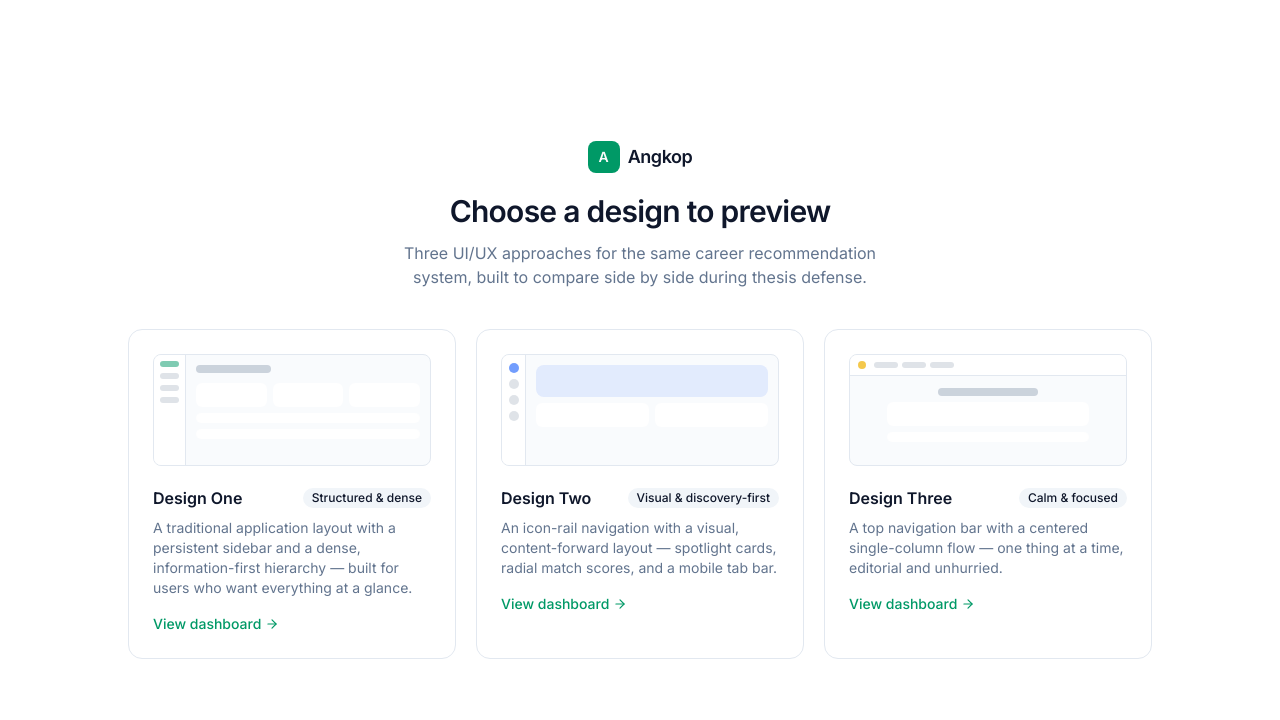
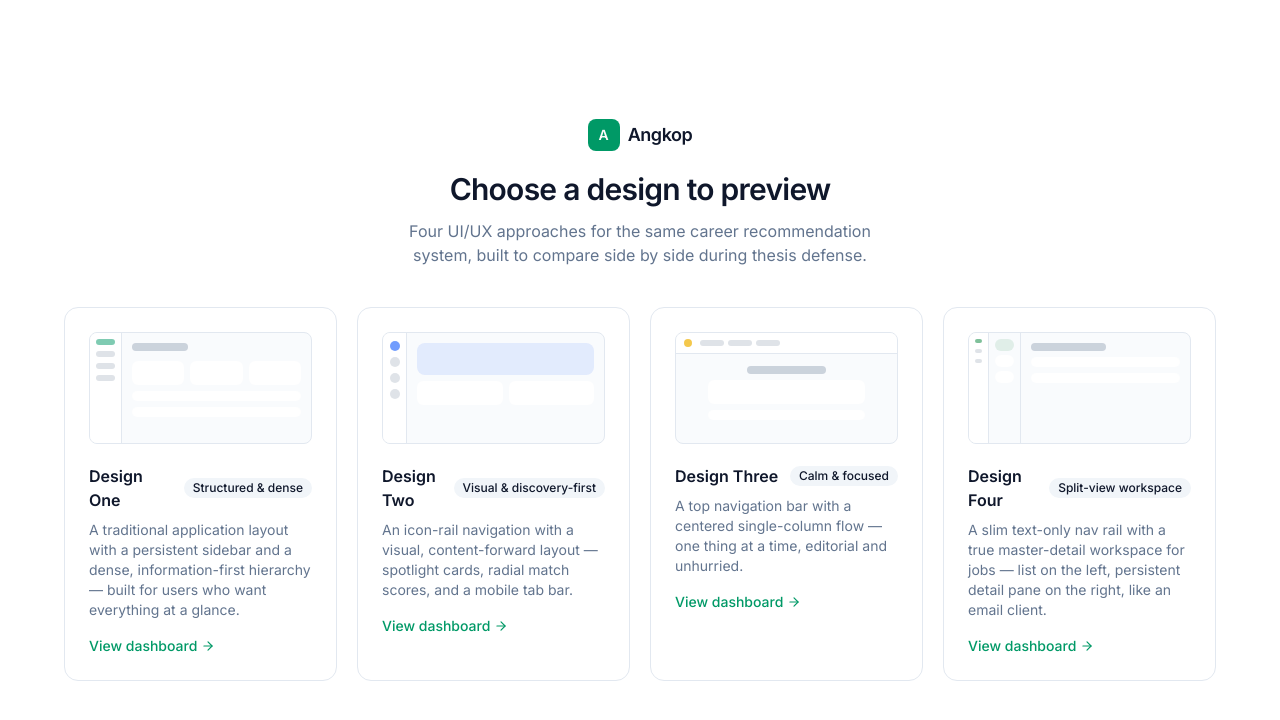
Before and after one commit to JPAVictoria/sandbox-designs, a Next.js app: page / in a window 1280 px wide. Shown: the top 720 px of the page. Built offline with nearby package versions, Linux system fonts and the light colour scheme.

Commit message:
feat: enable Design Four on the selection landing page
Adds the fourth card with a rail+list+detail preview thumbnail
rendered in the theme-forest scope, and widens the grid to fit
four designs.

```diff
--- a/app/(main)/page.js
+++ b/app/(main)/page.js
@@ -31,6 +31,14 @@ const designs = [
       "A top navigation bar with a centered single-column flow — one thing at a time, editorial and unhurried.",
     available: true,
   },
+  {
+    slug: "design-four",
+    name: "Design Four",
+    tagline: "Split-view workspace",
+    description:
+      "A slim text-only nav rail with a true master-detail workspace for jobs — list on the left, persistent detail pane on the right, like an email client.",
+    available: true,
+  },
 ];
 
 export default function DesignSelectionPage() {
@@ -54,12 +62,12 @@ export default function DesignSelectionPage() {
           Choose a design to preview
         </h1>
         <p className="mt-3 text-sm text-balance text-muted-foreground sm:text-base">
-          Three UI/UX approaches for the same career recommendation system, built
+          Four UI/UX approaches for the same career recommendation system, built
           to compare side by side during thesis defense.
         </p>
       </motion.div>
 
-      <div className="grid w-full max-w-5xl gap-5 sm:grid-cols-2 lg:grid-cols-3">
+      <div className="grid w-full max-w-6xl gap-5 sm:grid-cols-2 lg:grid-cols-4">
         {designs.map((design, index) => (
           <DesignCard key={design.slug} design={design} index={index} />
         ))}
@@ -161,6 +169,7 @@ function DesignPreview({ slug }) {
     );
   }
 
+  if (slug === "design-three") {
     return (
       <div className="theme-yellow flex h-28 flex-col overflow-hidden rounded-md border border-border bg-muted/40">
         <div className="flex items-center gap-1 border-b border-border bg-background px-2 py-1.5">
@@ -177,3 +186,24 @@ function DesignPreview({ slug }) {
       </div>
     );
   }
+
+  return (
+    <div className="theme-forest flex h-28 overflow-hidden rounded-md border border-border bg-muted/40">
+      <div className="flex w-5 flex-col gap-1.5 border-r border-border bg-background p-1.5">
+        <div className="h-1 w-full rounded-full bg-primary/50" />
+        <div className="h-1 w-full rounded-full bg-muted-foreground/20" />
+        <div className="h-1 w-full rounded-full bg-muted-foreground/20" />
+      </div>
+      <div className="flex w-8 flex-col gap-1 border-r border-border p-1.5">
+        <div className="h-3 rounded-sm bg-primary/10" />
+        <div className="h-3 rounded-sm bg-background" />
+        <div className="h-3 rounded-sm bg-background" />
+      </div>
+      <div className="flex flex-1 flex-col gap-1.5 p-2.5">
+        <div className="h-2 w-1/2 rounded-full bg-muted-foreground/30" />
+        <div className="h-2.5 rounded-sm bg-background" />
+        <div className="h-2.5 rounded-sm bg-background" />
+      </div>
+    </div>
+  );
+}
```
Lines whose indentation alone changed are shown as unchanged.
